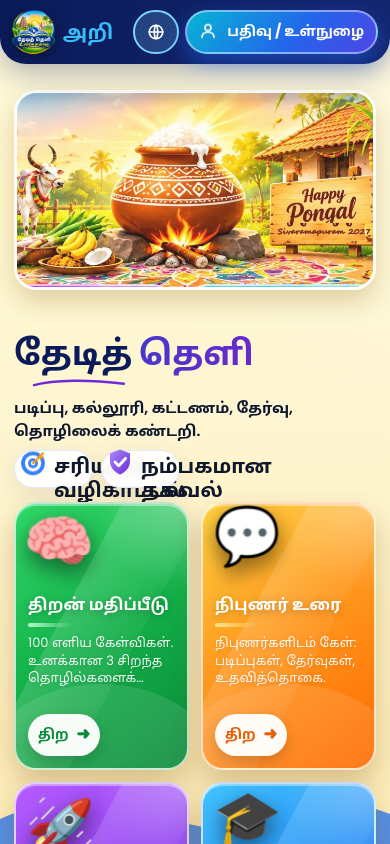
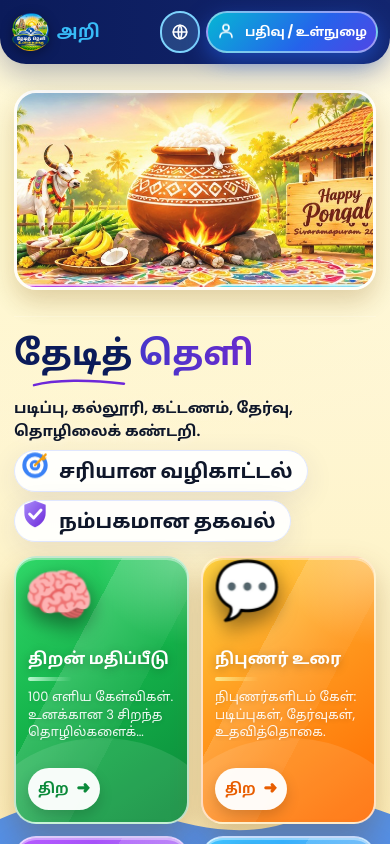
Before and after one commit to MADHAVAN-ZIPNOW/pickmycareer, a React (Vite) app in the folder frontend/: page / in a window 390 px wide. Shown: the top 844 px of the page. Built offline with nearby package versions, Linux system fonts and the light colour scheme.

Commit message:
Fix overlapping text on phones/tablets
Co-Authored-By: Claude Sonnet 5.5 <noreply@anthropic.com>

```diff
--- a/frontend/src/styles.css
+++ b/frontend/src/styles.css
@@ -407,7 +407,7 @@ body[data-lang=both] .brand b .en{display:block;font-size:.55em;opacity:.8;font-
 }
 @media(min-width:1001px) and (max-height:820px){
  .chip small{display:none!important}
- .chip span:first-child{width:36px;height:36px}
+ .chip>span:first-child{width:36px;height:36px}
  .chip b{font-size:clamp(11px,.9vw,14px)}
  .copy{gap:clamp(3px,1vh,8px)}
 }
@@ -676,7 +676,7 @@ header.top{overflow:visible}
 .m-careers svg{overflow:visible}
 
 /* ===== MOBILE (<=760px): scrollable, nothing cut off ===== */
-@media(max-width:760px){
+@media(max-width:1000px){
  html,body{height:auto!important;overflow:auto!important;overflow-x:hidden!important}
  #root{height:auto!important;min-height:100dvh}
  header.top{border-radius:0 0 26px 26px;margin:0!important}
@@ -708,9 +708,54 @@ header.top{overflow:visible}
  .wave{display:block!important;height:60px;position:fixed;opacity:.9}
  .decor{display:none}
 }
-@media(max-width:760px){
+@media(max-width:1000px){
  .chips{flex-wrap:nowrap!important}
  .chip{flex:1 1 0;min-width:0;padding:3px 8px 3px 3px!important;gap:6px!important}
- .chip span:first-child{width:30px!important;height:30px!important;flex:0 0 auto}
+ .chip>span:first-child{width:30px!important;height:30px!important;flex:0 0 auto}
  .chip b{font-size:12px!important;white-space:normal!important;line-height:1.2}
 }
+
+/* ===== overlap fixes ===== */
+@media(max-width:1350px){.brand small{display:none!important}}
+@media(max-width:1000px){
+ .four{grid-template-columns:repeat(4,1fr)!important}
+ .big4{min-height:250px}
+ .bgphoto{height:260px;background-position:60% 50%!important}
+ .copy h1{font-size:40px!important}
+}
+@media(max-width:700px){
+ .four{grid-template-columns:1fr 1fr!important}
+ .bgphoto{height:200px}
+ .copy h1{font-size:34px!important}
+}
+@media(max-width:430px){
+ .chips{flex-direction:column!important;align-items:flex-start}
+ .chip{flex:0 0 auto!important;width:auto}
+ .chip b{font-size:13px!important;white-space:nowrap!important}
+ .brand b{font-size:18px}
+ .pill{padding:0 10px!important;font-size:13px!important}
+}
+@media(max-width:1000px){
+ .chips{display:flex!important;flex-direction:row!important;flex-wrap:wrap!important;gap:8px!important;align-items:center}
+ .chip{flex:0 0 auto!important;width:max-content!important;min-width:0!important;max-width:100%;padding:4px 14px 4px 4px!important;gap:8px!important}
+ .chip b{display:block;font-size:14px!important;white-space:nowrap!important;line-height:1.25}
+ .chip>div{min-width:0}
+ .chip>span:first-child{width:32px!important;height:32px!important;flex:0 0 auto}
+}
+@media(max-width:430px){.chips{flex-direction:column!important;align-items:flex-start!important}}
+@media(max-width:1000px){
+ html,body{max-width:100%;overflow-x:hidden!important}
+ #root,.stage2,.heroRow,.copy,.four,header.top,.nav2{min-width:0;max-width:100%}
+ .four{grid-template-columns:repeat(2,minmax(0,1fr))!important}
+ .copy .lead{white-space:normal!important;overflow-wrap:anywhere}
+ .big4{min-width:0;overflow:hidden}
+}
+@media(min-width:701px) and (max-width:1000px){.four{grid-template-columns:repeat(4,minmax(0,1fr))!important}}
+@media(max-width:430px){
+ .nav2{gap:6px}
+ .brand b{font-size:17px}
+ .logo-small{height:38px!important}
+ .pill{padding:0 9px!important;font-size:12.5px!important;min-height:42px!important}
+ .pill .ni{width:18px;height:18px}
+ .navr{min-width:0;flex:0 1 auto}
+}
```
